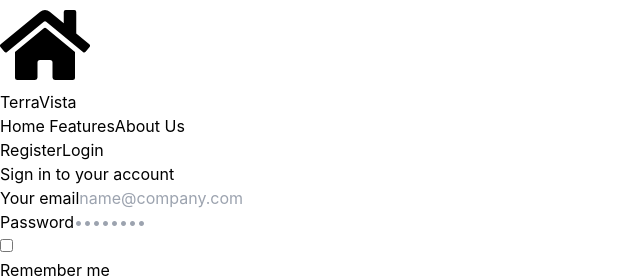
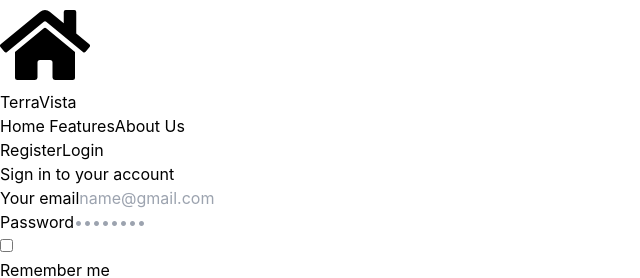
Before and after one commit to JOYCEmwangi8880/Terravista, a React (Vite) app: page /login in a window 1280 px wide. Shown: the top 278 px of the page, without its empty margins (0-640 px from the left). Built offline with nearby package versions, Linux system fonts and the light colour scheme.

Commit message:
feature:loginpage

```diff
--- a/src/pages/LoginPage.jsx
+++ b/src/pages/LoginPage.jsx
@@ -24,7 +24,7 @@ const Login = () => {
                     name="email"
                     id="email"
                     className="bg-gray-50 border border-gray-300 text-gray-900 rounded-lg focus:ring-primary-600 focus:border-primary-600 block w-full p-2.5 dark:bg-gray-700 dark:border-gray-600 dark:placeholder-gray-400 dark:text-white dark:focus:ring-blue-500 dark:focus:border-blue-500"
-                    placeholder="name@company.com"
+                    placeholder="name@gmail.com"
                     required
                   />
                 </div>
```
